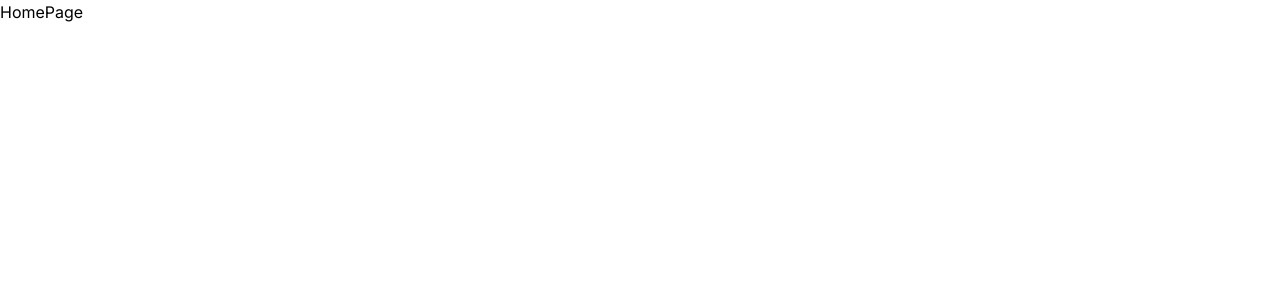
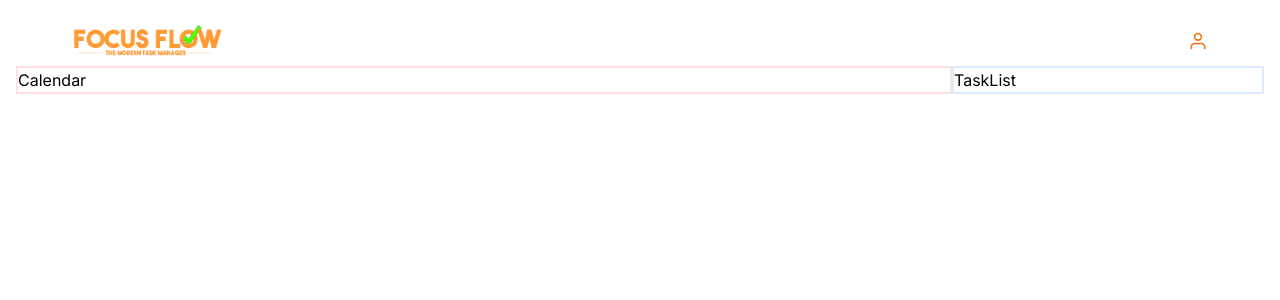
Before and after one commit to colintle/FocusFlow, a Next.js app in the folder focus-flow/: page /home in a window 1280 px wide. Shown: the top 300 px of the page. Built offline with nearby package versions, Linux system fonts and the light colour scheme.

Commit message:
Start of the /home page

```diff
--- a/focus-flow/package.json
+++ b/focus-flow/package.json
@@ -13,7 +13,8 @@
     "next": "14.0.1",
     "react": "^18",
     "react-dom": "^18",
-    "react-firebase-hooks": "^5.1.1"
+    "react-firebase-hooks": "^5.1.1",
+    "react-icons": "^4.11.0"
   },
   "devDependencies": {
     "@types/node": "^20",
--- a/focus-flow/src/app/components/Calendar.tsx
+++ b/focus-flow/src/app/components/Calendar.tsx
@@ -1,6 +1,6 @@
 function Calendar() {
     return (
-        <div>
+        <div className="w-full md:w-3/4 border-red-100 border-2">
             Calendar
         </div>
     );
--- /dev/null
+++ b/focus-flow/src/app/components/Header.tsx
@@ -0,0 +1,22 @@
+import Image from 'next/image';
+import { FiUser } from "react-icons/fi"
+
+import logo from '../../../public/logos/ffLogo_slogan.png';
+
+const Header = () => {
+  return (
+    <header className="w-full">
+      <div className="flex items-center justify-between max-w-6xl mx-auto p-2">
+        <div className="flex items-center">
+          <Image src={logo} alt="Focus Flow Logo" width={150} height={25} />
+        </div>
+
+        <div className="flex items-center space-x-4">
+            <FiUser className="h-5 w-5 text-orange-500 hover:text-orange-800 hover:cursor-pointer"/>
+        </div>
+      </div>
+    </header>
+  );
+};
+
+export default Header;
--- a/focus-flow/src/app/components/TaskList.tsx
+++ b/focus-flow/src/app/components/TaskList.tsx
@@ -1,6 +1,6 @@
 function TaskList() {
     return (
-        <div>
+        <div className="w-full md:w-1/4 border-blue-100 border-2">
             TaskList
         </div>
     );
--- a/focus-flow/src/app/home/page.tsx
+++ b/focus-flow/src/app/home/page.tsx
@@ -1,6 +1,19 @@
+import Image from 'next/image';
+import logo from '../../../public/logos/ffLogo_slogan.png';
+
+import Calendar from "../components/Calendar"
+import TaskList from "../components/TaskList"
+import Header from '../components/Header';
+
 function HomePage() {
   return (
-    <div>HomePage</div>
+    <div className="container mx-auto p-4">
+      <Header/>
+      <div className="flex flex-col md:flex-row">
+        <Calendar/>
+        <TaskList/>
+      </div>
+    </div>
   )
 }
 
```
Also changed, not shown: 1 other file (tests, documents, lock files or other folders).
